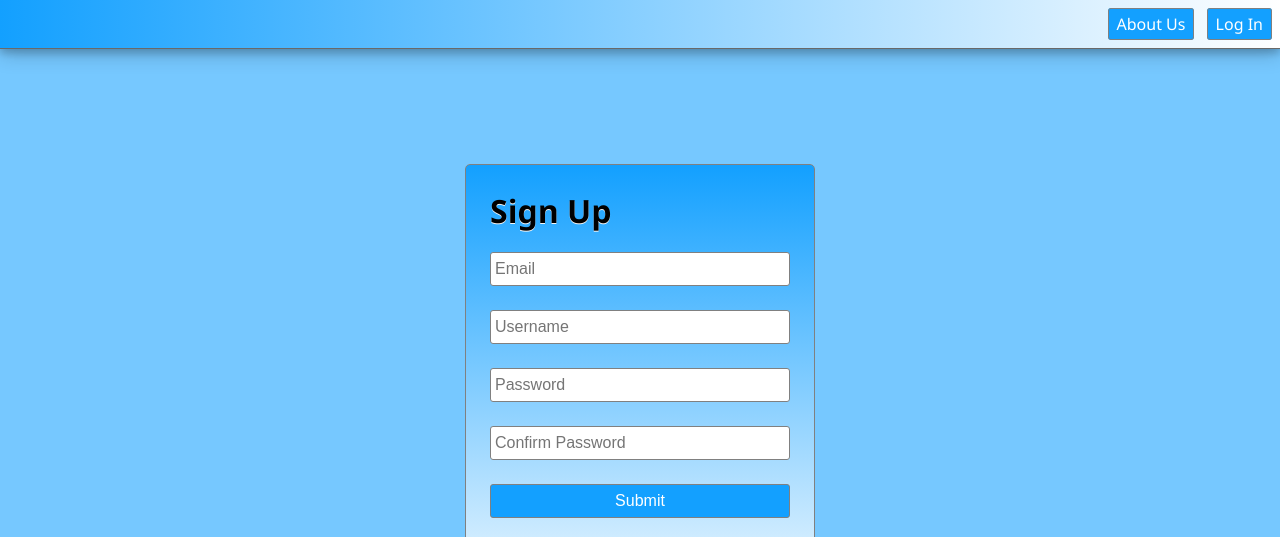
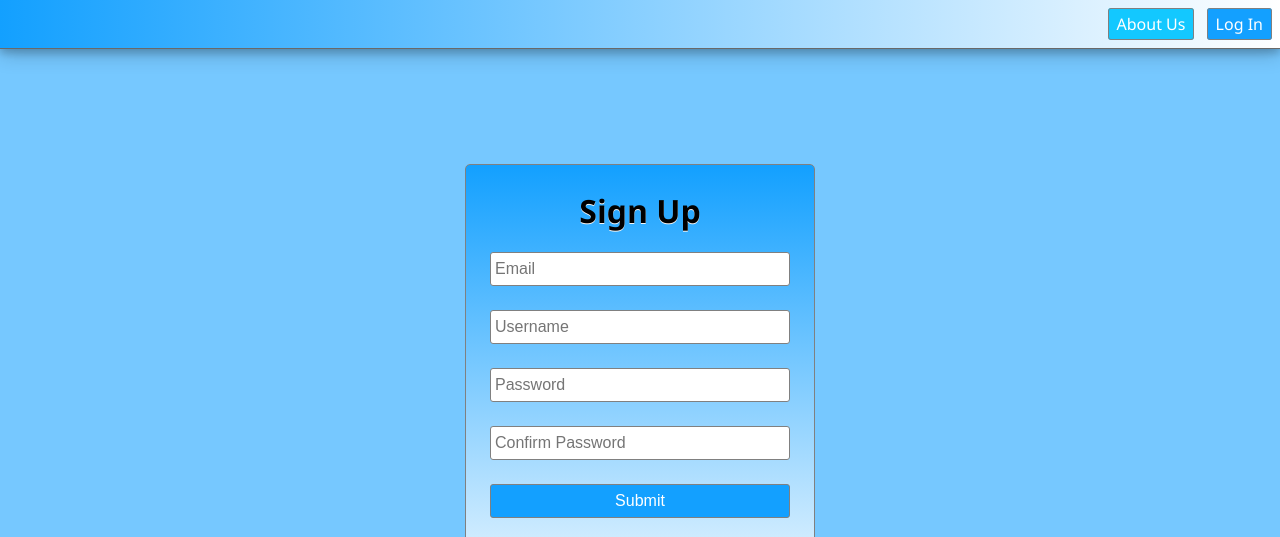
Before and after one commit to NathanielMDev/HTMLRegisterPage, a plain HTML site: page index.html in a window 1280 px wide. In both pictures the pointer is over the link "About Us". Shown: the top 537 px of the page. Drawn offline with Linux system fonts and the light colour scheme.

Commit message:
centering and hover fix

```diff
--- a/main.css
+++ b/main.css
@@ -30,12 +30,12 @@ header a {
     margin-right: .5rem;
     line-height: 1.5rem;
     text-decoration: none;
-    box-shadow:#76c8ff19;
 }
 
 header a:hover, form button:hover {
-    background-color: 1px 1px #1084d1;
-    cursor: pointer;
+    background-color: #13c8ff;
+    cursor:pointer;
+
 }
 
 .container {
@@ -54,6 +54,7 @@ header a:hover, form button:hover {
 .container > h1 {
     margin: 0 0 .5rem;
     text-shadow: 0px 1px whitesmoke;
+    text-align: center;
 }
 
 form input, form button {
```
